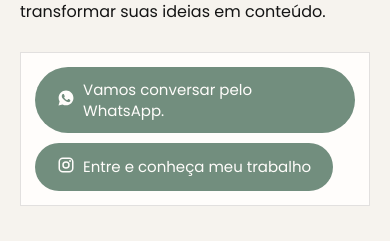
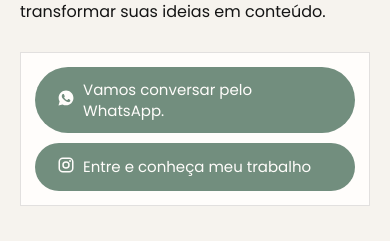
Before and after one commit to IsacAndrade/julia-curcio, a plain HTML site: page frontend/index.html in a window 390 px wide. Shown: the part 5156-5397 px from the top of the page. Drawn offline with nearby package versions, Linux system fonts and the light colour scheme; no server answers.

Commit message:
Iguala a largura dos botoes de contato no celular.

```diff
--- a/frontend/css/estilo.css
+++ b/frontend/css/estilo.css
@@ -354,8 +354,13 @@ h2 { font-size: 34px; line-height: 40px; }
   border: 1px solid rgb(20 20 20 / 12%);
 }
 .contato-chamada .assinatura { font-size: 34px; line-height: 40px; }
-.contato-acoes { display: flex; flex-direction: column; align-items: flex-start; gap: 10px; }
-.contato-acoes .botao { width: fit-content; height: auto; min-height: 48px; gap: 8px; padding: 12px 22px; white-space: normal; text-align: left; }
+.contato-acoes { display: inline-grid; justify-items: stretch; gap: 10px; max-width: 100%; }
+.contato-acoes .botao { width: 100%; height: auto; min-height: 48px; gap: 8px; padding: 12px 22px; white-space: nowrap; text-align: left; justify-content: flex-start; }
+@media (max-width: 699px) {
+  .contato-chamada,
+  .contato-acoes { width: 100%; }
+  .contato-acoes .botao { white-space: normal; }
+}
 .contato-acoes .botao svg { width: 18px; height: 18px; flex: none; margin-top: -3px; }
 
 footer { border-top: 1px solid var(--linha); }
```
